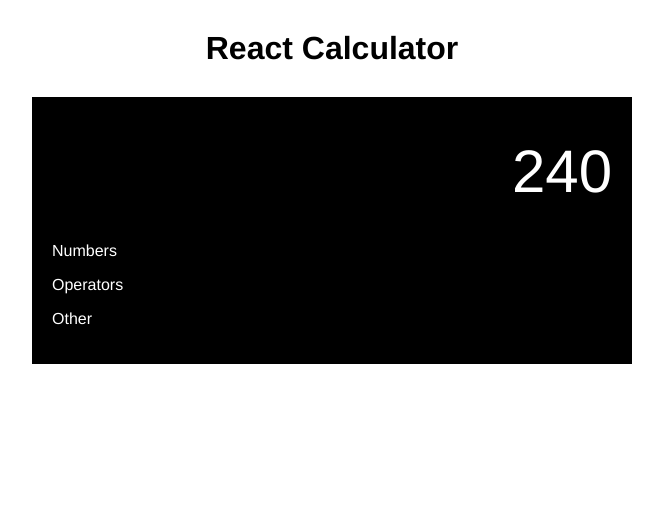
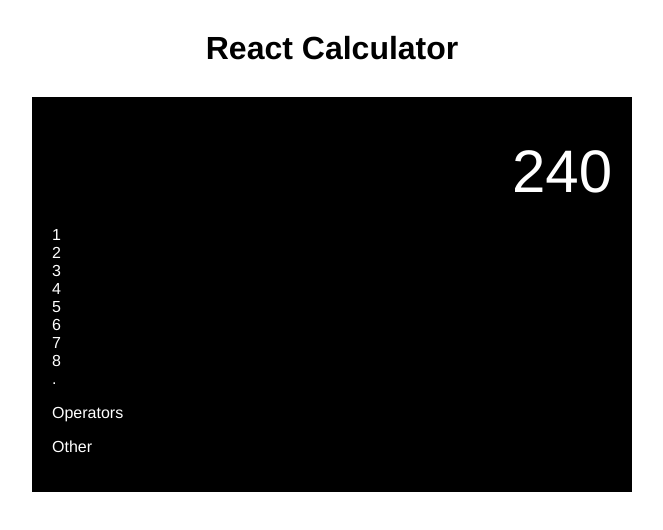
Before and after one commit to jknowles94/react-calculator, a React (Create React App) app: page / in a window 1280 px wide. Shown: the top 530 px of the page, without its empty margins (308-971 px from the left). Built offline with nearby package versions, Linux system fonts and the light colour scheme.

Commit message:
Add numbers

```diff
--- a/src/App.js
+++ b/src/App.js
@@ -1,5 +1,4 @@
 import React, { Component } from 'react';
-import logo from './logo.svg';
 import './App.scss';
 import Calculator from './containers/Calculator/Calculator';
 
--- /dev/null
+++ b/src/components/Numbers/NumberButton/NumberButton.js
@@ -0,0 +1,11 @@
+import React from 'react';
+
+const NumberButton = (props) => {
+  return (
+  	<div>
+  		{props.children}
+  	</div>
+  );
+};
+
+export default NumberButton;
--- /dev/null
+++ b/src/components/Numbers/Numbers.js
@@ -0,0 +1,20 @@
+import React from 'react';
+import NumberButton from './NumberButton/NumberButton';
+
+const Numbers = (props) => {
+	const NumberList = [1,2,3,4,5,6,7,8,"."];
+
+	let btns = NumberList.map((item, index) => {
+		return (
+			<NumberButton key={index}>{item}</NumberButton>
+ 		);
+	});
+
+  return (
+  	<React.Fragment>
+  		{btns}
+  	</React.Fragment>
+  );
+};
+
+export default Numbers;
--- a/src/containers/Calculator/Calculator.js
+++ b/src/containers/Calculator/Calculator.js
@@ -1,13 +1,14 @@
 import React, { Component } from 'react';
 import './Calculator.scss';
 import Display from '../../components/Display/Display';
+import Numbers from '../../components/Numbers/Numbers';
 
 class Calculator extends Component {
   render() {
     return (
     	<div className="calculator">
         <Display/>
-        <p>Numbers</p>
+        <Numbers/>
         <p>Operators</p>
         <p>Other</p>
       </div>
```
Also changed, not shown: src/components/Numbers/NumberButton/NumberButton.scss (added), src/components/Numbers/Numbers.scss (added).
